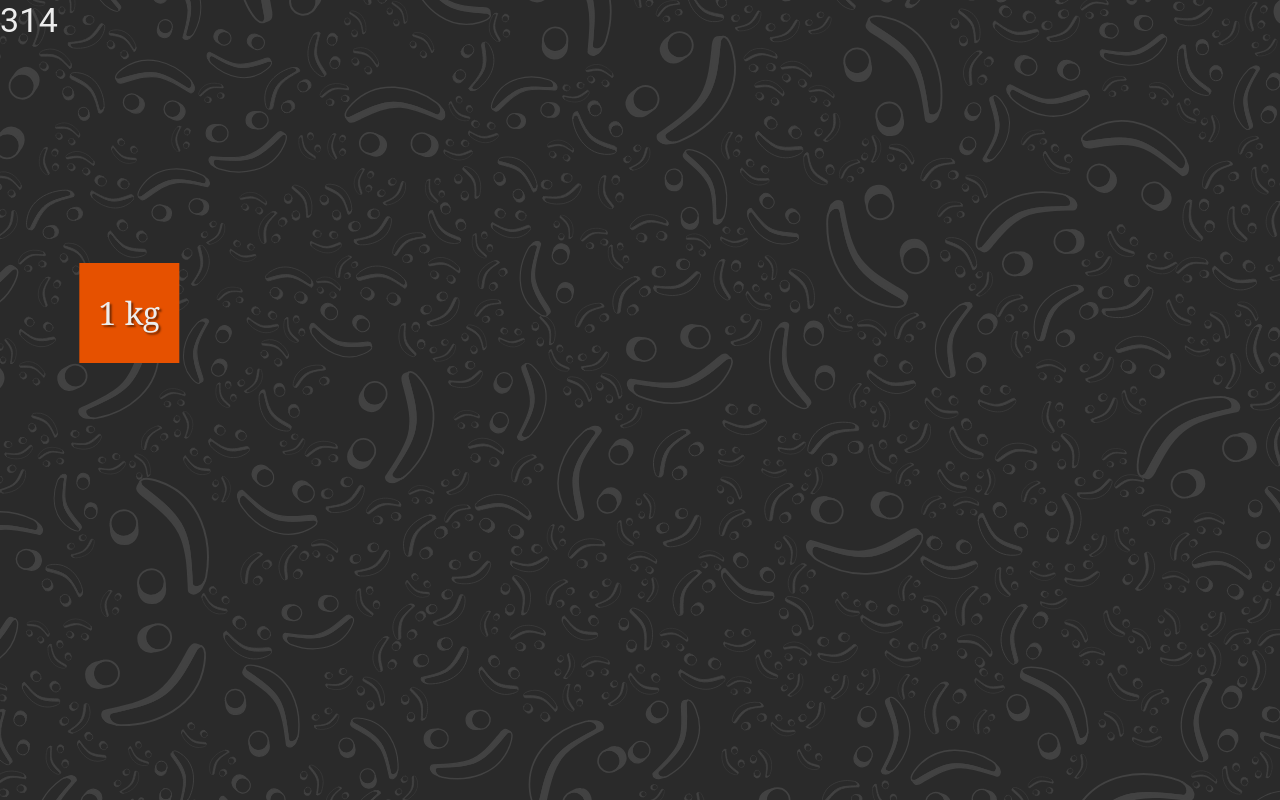
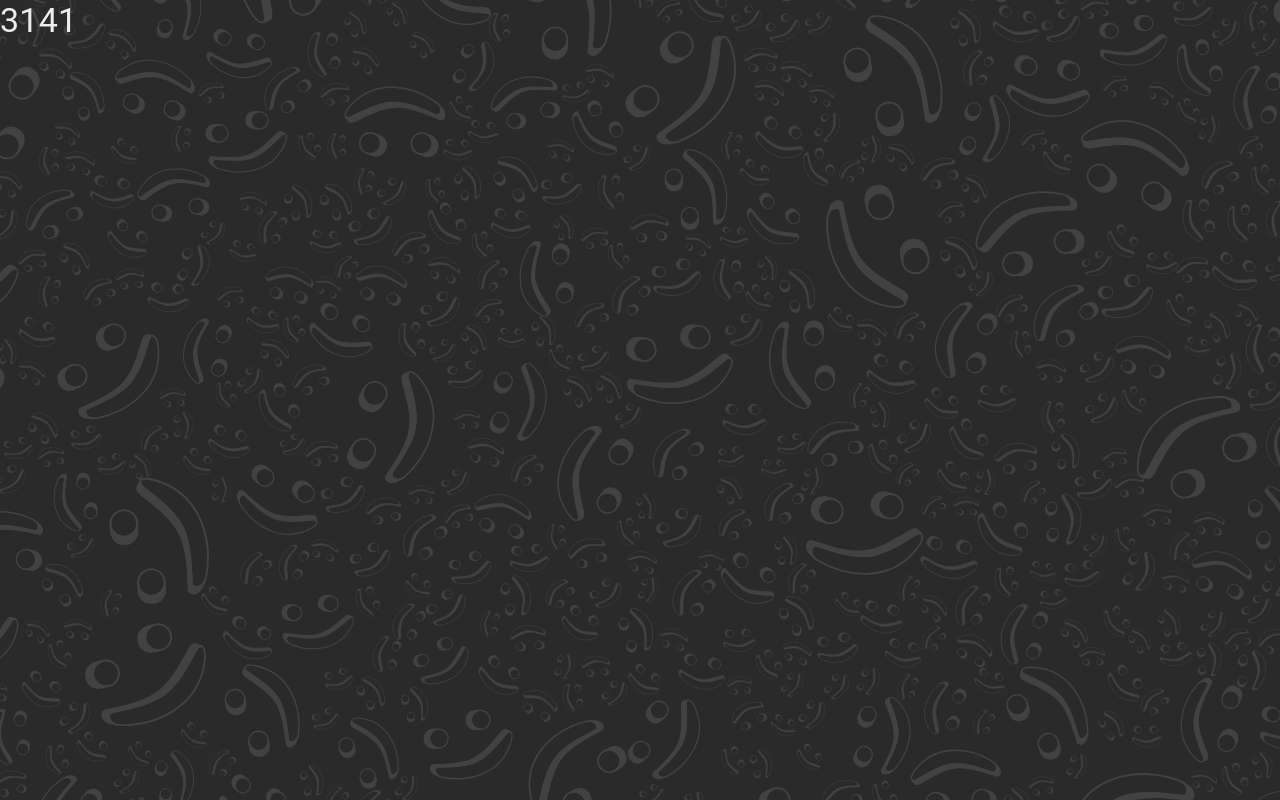
Before and after one commit to fynnbrem/homepage, a Next.js app: page /pi-collider in a window 1280 px wide. Built offline with nearby package versions, Linux system fonts and the light colour scheme.

Commit message:
Added fly-out animation.

```diff
--- a/app/pi-collider/page.tsx
+++ b/app/pi-collider/page.tsx
@@ -25,7 +25,7 @@ import { randomInt } from "@/app/lib/math"
 const timeScale = 10
 const distanceScale = 8
 
-const massRatio = 10000
+const massRatio = 1000000
 const minorLength = 100
 const sizeRatio = (1 + Math.log(massRatio) / Math.log(100)) ** 0.8
 // ↑ The visual size ratio between the blocks.
@@ -37,6 +37,10 @@ const sparkBurstLimit = 12
 // ↑ The limit of spark burst animations that can trigger in a single frame.
 // 12 seems to be a number that makes the animation not too dense while still
 // making high collision densities satisfying to watch.
+
+const flyOutTime = 60 * 1000
+// ↑ The time [ms] that the blocks will fly out after their final collision.
+// Sufficient to push them far beyond the viewport.
 
 const sparkYRange = [
     majorLength - minorLength * 0.9,
@@ -90,7 +94,27 @@ export default function PiCollider() {
 
         const startTime = performance.now()
 
-        function increment(timestamp: number) {
+        /**Animate the blocks flying out. Assumes the last animation finished on the final position.*/
+        function animateFlyOut(timestamp: number) {
+            const finalColl = colls[colls.length - 1]
+            const elapsedTime =
+                timestamp - startTime - finalColl.time * timeScale
+
+            const minorPos =
+                (finalColl.minorVel * elapsedTime) / timeScale +
+                finalColl.minorPos
+            const majorPos =
+                (finalColl.majorVel * elapsedTime) / timeScale +
+                finalColl.majorPos
+
+            blockMover.current(minorPos, majorPos)
+            if (elapsedTime < flyOutTime) {
+                rafId.current = requestAnimationFrame(animateFlyOut)
+            }
+        }
+
+        /**Animate the blocks colliding. Triggers the fly-out when done.*/
+        function animateCollision(timestamp: number) {
             const elapsedTime = timestamp - startTime
             const initialIndex = collAnimationIndex.current
 
@@ -146,12 +170,13 @@ export default function PiCollider() {
                 // we must invoke that last collision here.
                 makeSpark(colls[index].minorPos)
                 setCollisionCounter(index + 1)
+                rafId.current = requestAnimationFrame(animateFlyOut)
             } else {
-                rafId.current = requestAnimationFrame(increment)
+                rafId.current = requestAnimationFrame(animateCollision)
             }
         }
 
-        rafId.current = requestAnimationFrame(increment)
+        rafId.current = requestAnimationFrame(animateCollision)
 
         return () => {
             rafId.current && cancelAnimationFrame(rafId.current)
```
Also changed, not shown: app/pi-collider/GOALS.md (+3 -0 lines).
